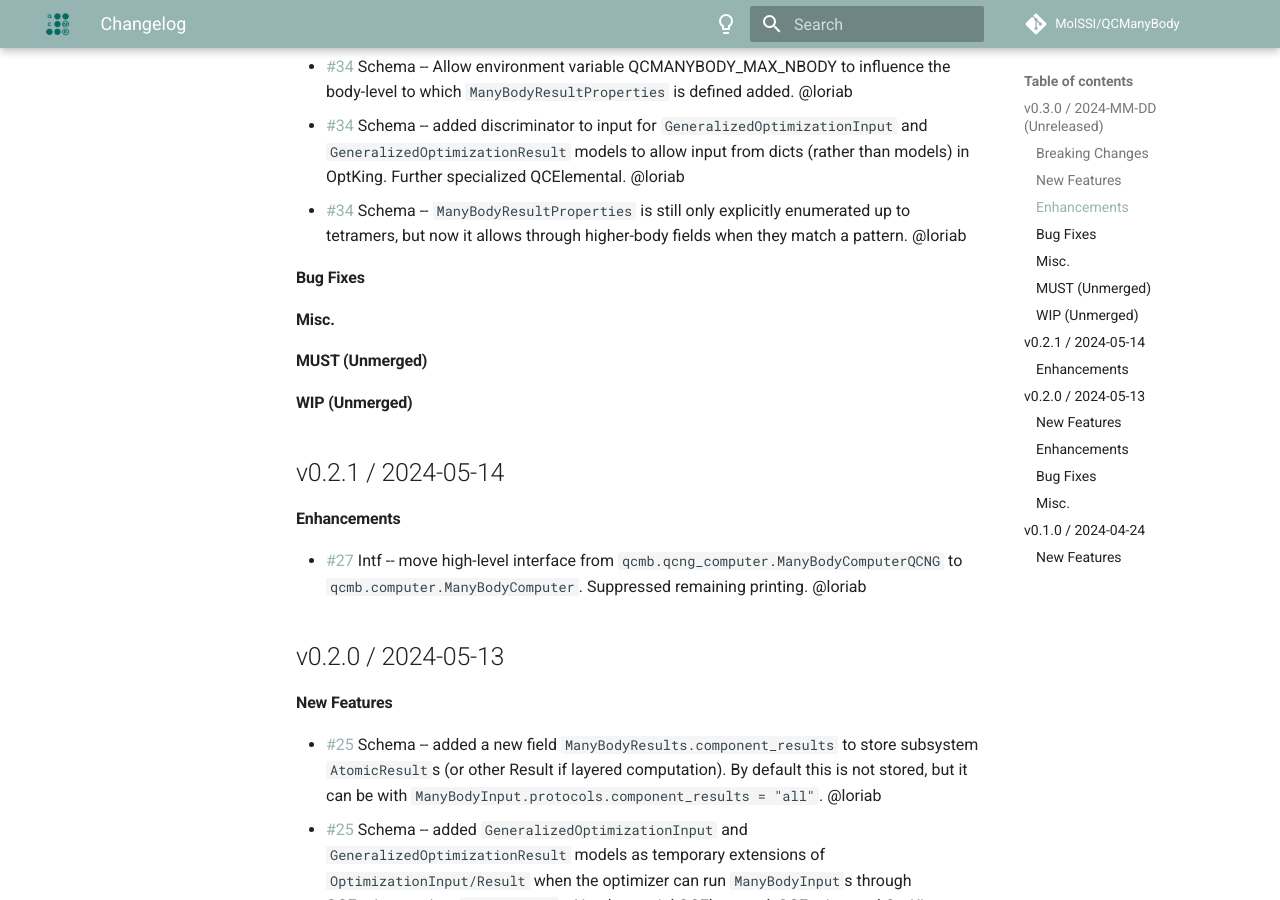
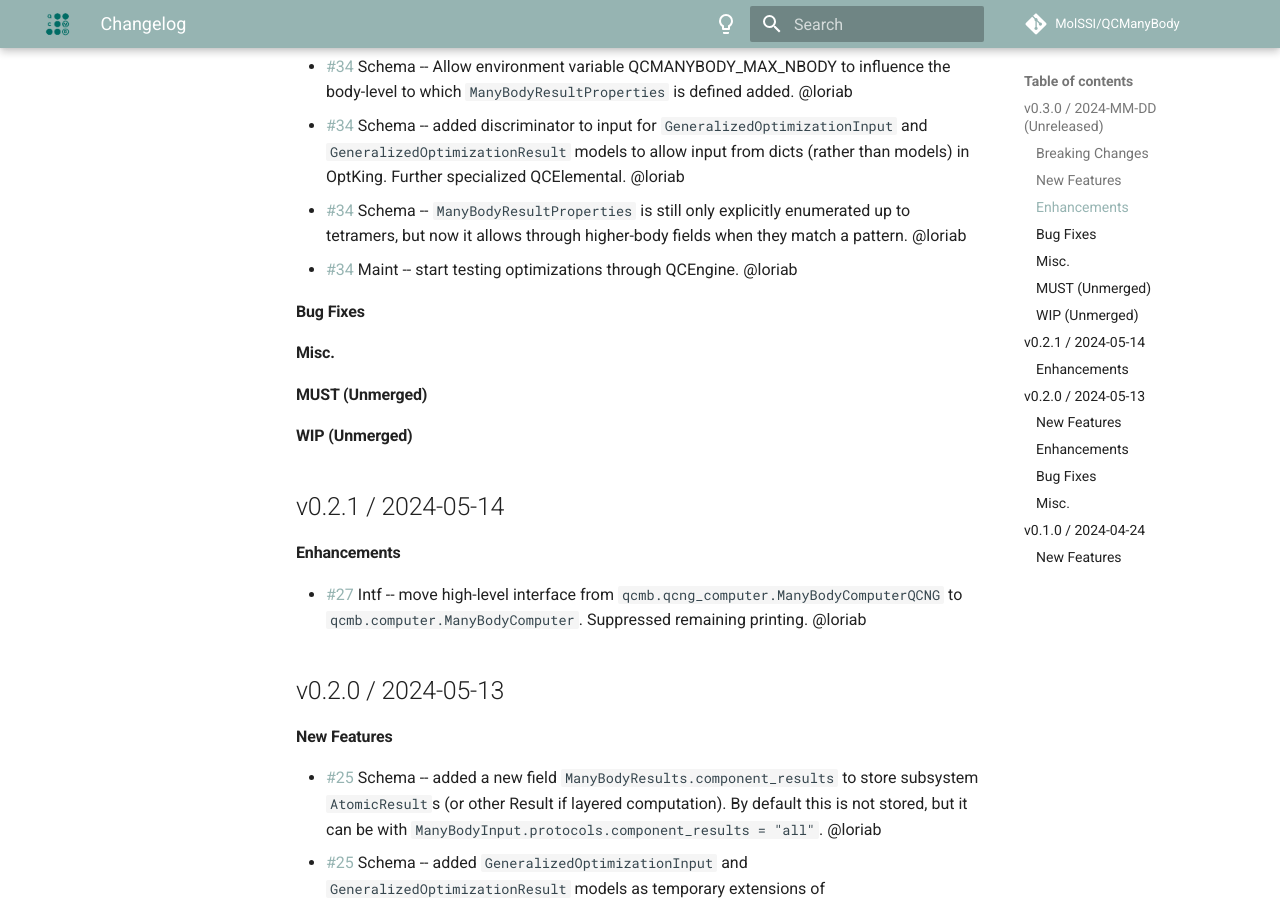
Before and after one commit to MolSSI/QCManyBody, an MkDocs documentation site: the page built from docs/changelog.md, in a window 1280 px wide and 900 px high, scrolled down 1143 px. Built offline with MkDocs 1.6.1 and Material for MkDocs 9.7.7, drawn with Linux system fonts in a browser that asks for light colours; comment, search, counter and statistics services are not loaded.

Commit message:
final opt marker fix

```diff
--- a/docs/changelog.md
+++ b/docs/changelog.md
@@ -64,6 +64,7 @@
    models) in OptKing. Further specialized QCElemental. @loriab
  * [\#34](https://github.com/MolSSI/QCManyBody/pull/34) Schema -- `ManyBodyResultProperties` is still only explicitly
    enumerated up to tetramers, but now it allows through higher-body fields when they match a pattern. @loriab
+ * [\#34](https://github.com/MolSSI/QCManyBody/pull/34) Maint -- start testing optimizations through QCEngine. @loriab
 
 #### Bug Fixes
 
```
Also changed, not shown: 1 other file.
